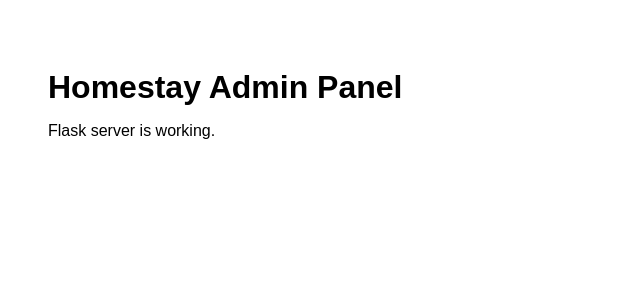
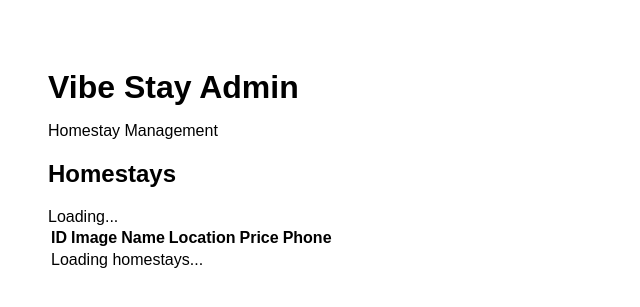
Before and after one commit to adesh22-code/vibe-stay, a Flask app: page / in a window 1280 px wide. Shown: the top 307 px of the page, without its empty margins (0-640 px from the left). Run offline with Flask 3, Linux system fonts and the light colour scheme.

Commit message:
Update admin.html

```diff
--- a/templates/admin.html
+++ b/templates/admin.html
@@ -4,7 +4,7 @@
     <meta charset="UTF-8">
     <meta name="viewport" content="width=device-width, initial-scale=1.0">
 
-            <title>Homestay Admin Panel</title>
+    <title>Vibe Stay Admin</title>
 
     <link rel="stylesheet"
           href="{{ url_for('static', filename='css/admin.css') }}">
@@ -12,9 +12,44 @@
 
 <body>
 
-                              <h1>Homestay Admin Panel</h1>
+    <header>
+        <h1>Vibe Stay Admin</h1>
+        <p>Homestay Management</p>
+    </header>
 
-                                  <p>Flask server is working.</p>
+    <main>
+
+        <div class="page-header">
+            <h2>Homestays</h2>
+            <span id="totalHomestays">Loading...</span>
+        </div>
+
+        <div id="message"></div>
+
+        <div class="table-container">
+
+            <table>
+                <thead>
+                    <tr>
+                        <th>ID</th>
+                        <th>Image</th>
+                        <th>Name</th>
+                        <th>Location</th>
+                        <th>Price</th>
+                        <th>Phone</th>
+                    </tr>
+                </thead>
+
+                <tbody id="homestayTable">
+                    <tr>
+                        <td colspan="6">Loading homestays...</td>
+                    </tr>
+                </tbody>
+            </table>
+
+        </div>
+
+    </main>
 
     <script src="{{ url_for('static', filename='js/admin.js') }}"></script>
 
```
Lines whose indentation alone changed are shown as unchanged.
